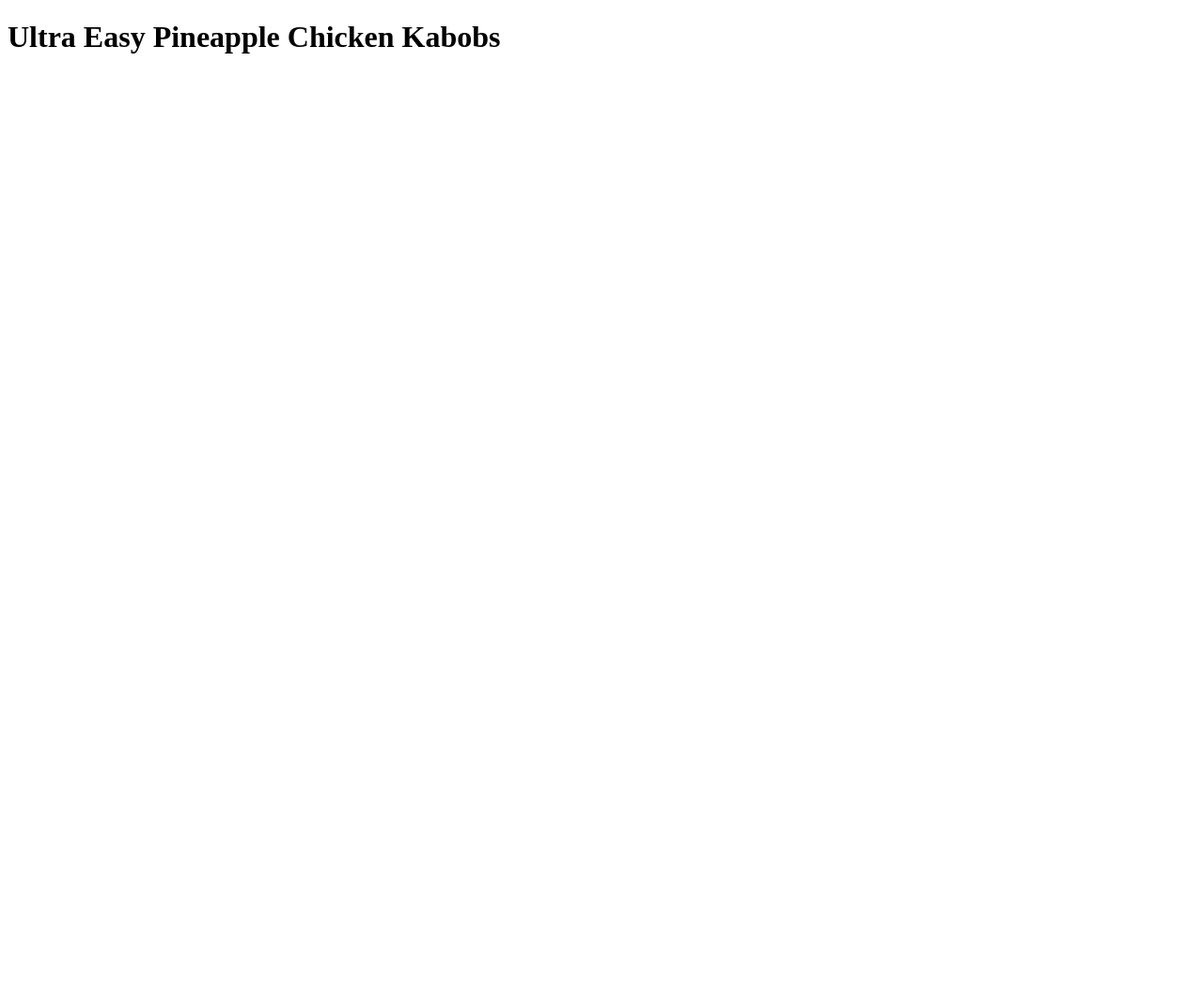
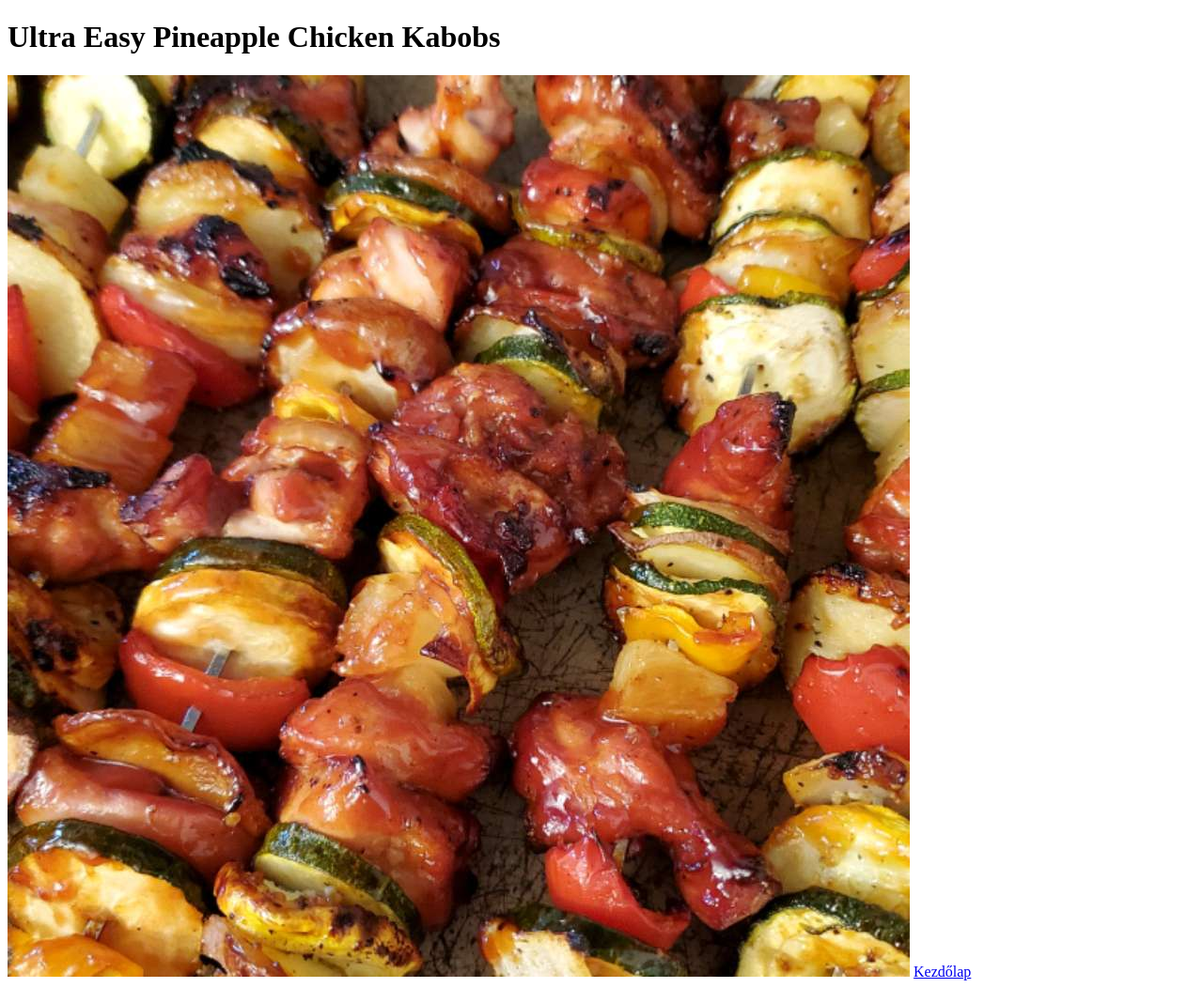
Before and after one commit to Vakarcska/odin-recipes, a plain HTML site: page kabobs.html in a window 1280 px wide. Shown: the whole page at 94% size. Before the commit the page ends 800 px from the top, so only its background shows below. Drawn offline with Linux system fonts and the light colour scheme.

Commit message:
Iteration 3, 1. task

```diff
--- a/kabobs.html
+++ b/kabobs.html
@@ -7,5 +7,7 @@
  </head>
  <body>
 	<h1>Ultra Easy Pineapple Chicken Kabobs</h1>
+	<img src="./Ultra-Easy-Pineapple-Chicken-Kabobs.jpg" alt="Ultra Easy Pineapple Chicken Kabobs">
+	<a href="./index.html">Kezdőlap</a>
  </body>
 </html>
```
Also changed, not shown: Ultra-Easy-Pineapple-Chicken-Kabobs.jpg (added).
